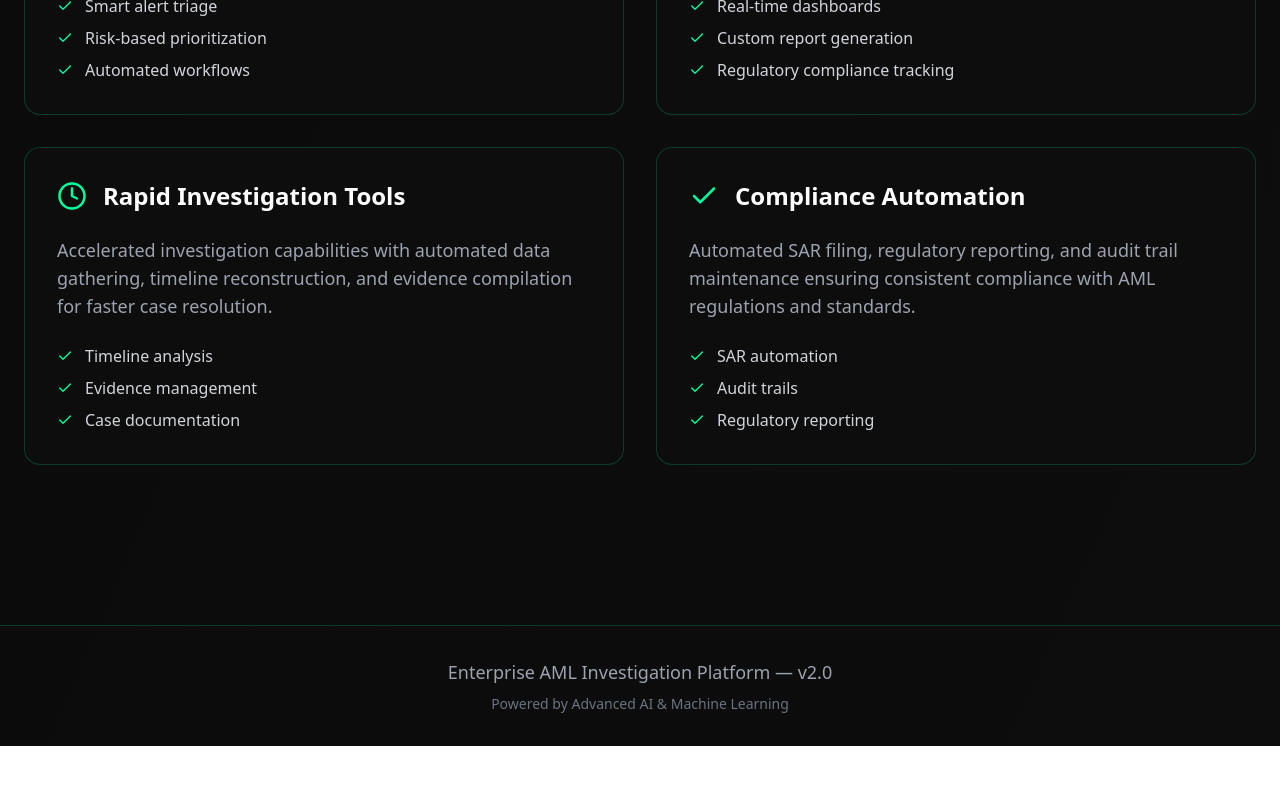
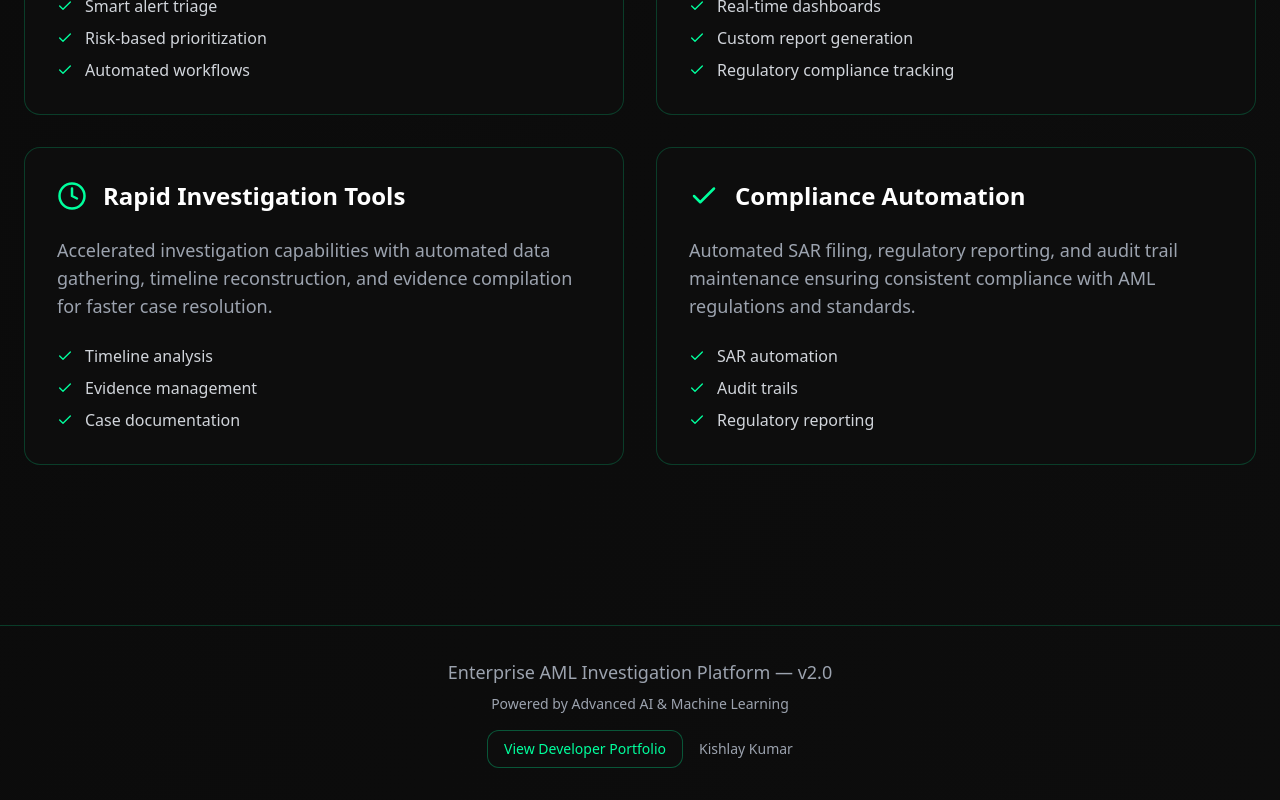
Before and after one commit to innovatewithkishlay/BankLayerTracker, a React (Vite) app in the folder frontend/: page / in a window 1280 px wide. Shown: the part 2231-3031 px from the top of the page. Before the commit the page ends 2977 px from the top, so only its background shows below. Built offline with nearby package versions, Linux system fonts and the light colour scheme; no server answers.

Commit message:
updated the footer

```diff
--- a/frontend/src/pages/Home.tsx
+++ b/frontend/src/pages/Home.tsx
@@ -49,13 +49,10 @@ export const Home = () => {
 
   return (
     <div className="min-h-screen bg-gradient-to-br from-[#0a0a0a] to-[#0d0d0d] text-white overflow-hidden flex flex-col">
-      {/* Navbar */}
       <Navbar />
 
-      {/* Main Content */}
       <div className="flex-1">
         <div className="max-w-7xl mx-auto px-6 py-20">
-          {/* Hero Section */}
           <div className="text-center mb-20">
             <motion.h1
               initial={{ opacity: 0, y: 30 }}
@@ -100,7 +97,6 @@ export const Home = () => {
               </GlowingButton>
             </motion.div>
 
-            {/* Stats Section */}
             <motion.div
               initial={{ opacity: 0, y: 30 }}
               animate={{ opacity: 1, y: 0 }}
@@ -113,7 +109,6 @@ export const Home = () => {
             </motion.div>
           </div>
 
-          {/* Core Capabilities */}
           <motion.div
             initial={{ opacity: 0, y: 50 }}
             animate={{ opacity: 1, y: 0 }}
@@ -127,7 +122,6 @@ export const Home = () => {
               Comprehensive AML investigation tools powered by machine learning
               and advanced analytics
             </p>
-
             <div className="grid grid-cols-1 md:grid-cols-2 lg:grid-cols-3 gap-8">
               <FeatureCard
                 icon={<FiActivity className="text-4xl" />}
@@ -162,7 +156,6 @@ export const Home = () => {
             </div>
           </motion.div>
 
-          {/* Investigation Features */}
           <motion.div
             initial={{ opacity: 0, y: 50 }}
             animate={{ opacity: 1, y: 0 }}
@@ -176,7 +169,6 @@ export const Home = () => {
               Streamlined investigation workflows with automated case management
               and reporting
             </p>
-
             <div className="grid grid-cols-1 lg:grid-cols-2 gap-8">
               <InvestigationFeature
                 icon={<FiEye className="text-3xl" />}
@@ -223,20 +215,31 @@ export const Home = () => {
         </div>
       </div>
 
-      {/* Footer */}
       <div className="p-8 text-center border-t border-[#00ff9d]/20">
         <div className="text-gray-400 text-lg">
           Enterprise AML Investigation Platform — v2.0
         </div>
-        <div className="text-gray-500 text-sm mt-2">
+        <div className="text-gray-400 text-sm mt-2 mb-4">
           Powered by Advanced AI & Machine Learning
+        </div>
+        <div className="flex flex-col sm:flex-row justify-center items-center gap-4 mt-4">
+          <a
+            href="https://kishlaykumar.onrender.com"
+            target="_blank"
+            rel="noopener noreferrer"
+            className="px-4 py-2 text-sm font-medium text-[#00ff9d] hover:text-white bg-[#0d0d0d] border border-[#00ff9d]/30 rounded-xl hover:bg-[#00ff9d]/10 transition-colors"
+          >
+            <span className="hidden sm:inline">View Developer Portfolio</span>
+            <span className="sm:hidden">Portfolio</span>
+          </a>
+          <span className="text-gray-400 text-sm">Kishlay Kumar</span>
         </div>
       </div>
     </div>
   );
 };
 
-// Sub-components (keep them at the bottom or move to UI folder as needed)
+// Sub-components
 const TerminalText = ({ text }: { text: string }) => (
   <span className="font-mono tracking-wide text-lg">{`> ${text}`}</span>
 );
```
